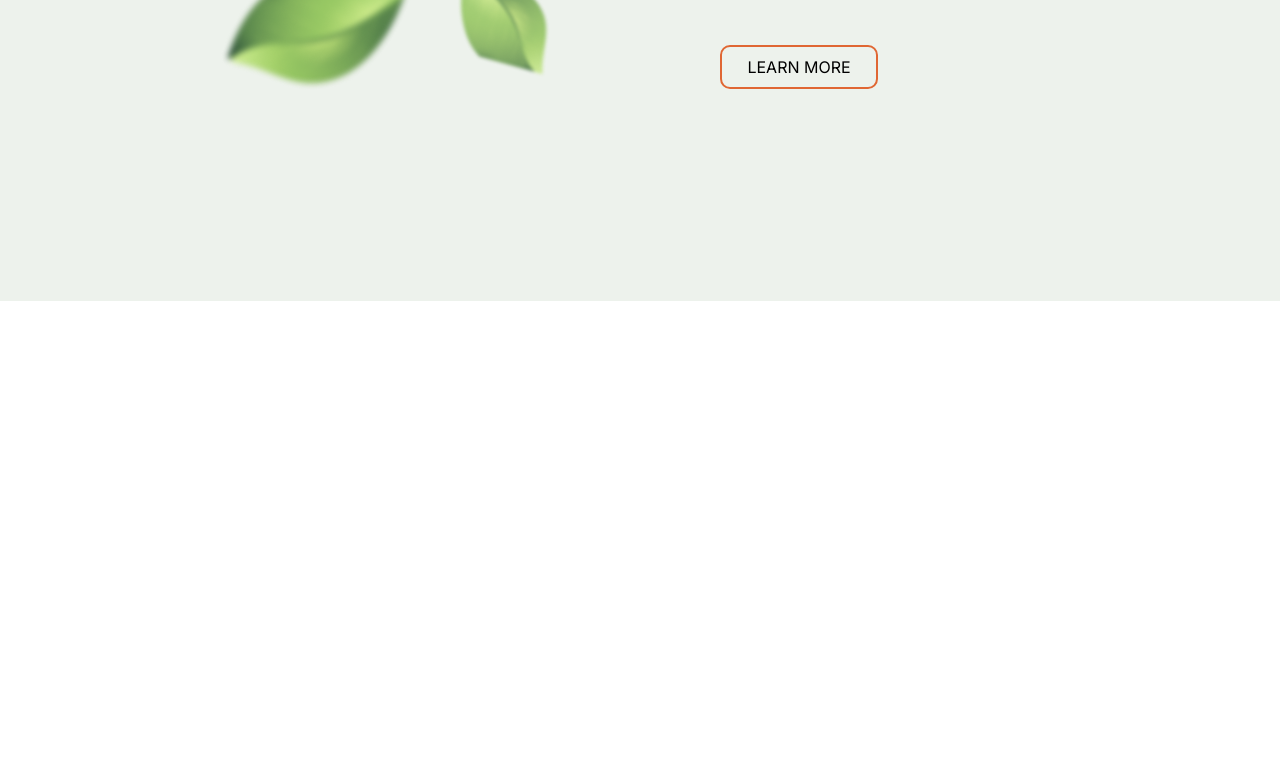
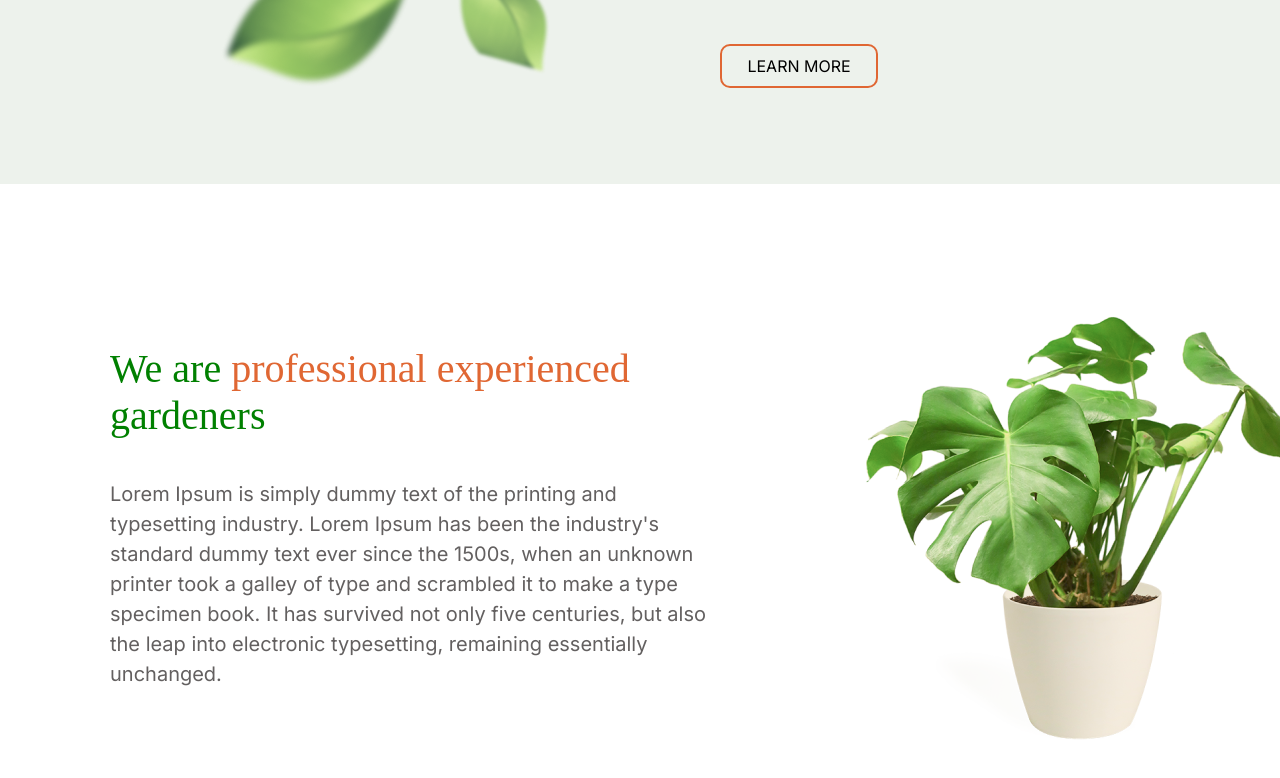
Before and after one commit to Mary-29/rsschool-cv, a plain HTML site: page plants/index.html in a window 1280 px wide. Shown: the part 482-1260 px from the top of the page. Before the commit the page ends 800 px from the top, so only its background shows below. Drawn offline with Linux system fonts and the light colour scheme; a web font is replaced by a local one.

Commit message:
feat: created about section

```diff
--- a/plants/css/style.css
+++ b/plants/css/style.css
@@ -1,13 +1,11 @@
 * {
     margin: 0;
-    font-family: 'Inter', sans-serif;
     text-decoration: none;
     list-style: none;
 }
 
 .green {
     color: green;
-    padding-top: 43px;
 }
 
 .header-plants {
@@ -16,13 +14,17 @@
     align-items: center;
     height: 134px;
     margin: 0 auto;
-    background-color: #EDF2EC;
-    padding: 0 110px 0 110px;
+
 }
 
 .main-container {
     width: 1440px;
     margin: 0 auto;
+    background-color: #EDF2EC;
+}
+
+.main-container section, header {
+    padding: 0 110px;
 }
 
 .logo-plants {
@@ -48,8 +50,7 @@
 .welcome{
     display: flex;
     justify-content: space-between;
-    padding: 55px 110px 62px 110px;
-    background-color: #EDF2EC;
+    align-items: center;
     height: 532px;
 }
 
@@ -58,9 +59,9 @@
 }
 .welcome-text {
     width: 50%;
-    padding-top: 43px;
 }
 .welcome-title {
+    font-family: 'Inter', sans-serif;
     font-size: 45px;
     font-weight: 700;
     line-height: 50px;
@@ -68,6 +69,7 @@
 }
 
 .welcome-lorem {
+    font-family: 'Inter', sans-serif;
     padding-top: 42px;
     font-size: 20px;
     font-weight: 400;
@@ -83,5 +85,33 @@
     border-radius: 10px;
     background-color: #EDF2EC;
     font-size: 16px;
+    font-family: 'Inter', sans-serif;
     text-transform: uppercase;
 }
+
+.about{
+    min-height: 666px;
+    display: flex;
+    justify-content: space-between;
+    align-items: center;
+    background-color: #FFFFFF;
+}
+
+.about-text {
+    width: 50%;
+}
+
+.title-about {
+    font-family: Inika, serif;
+    font-weight: 400;
+    font-size: 40px;
+    color:#E06733;
+}
+
+.about-lorem {
+    padding-top: 40px;
+    font-family: 'Inter', sans-serif;
+    font-size: 20px;
+    line-height: 30px;
+    color: #636060;
+}
--- a/plants/index.html
+++ b/plants/index.html
@@ -37,7 +37,16 @@
                     <button class="welcome-button">Learn more</button>
                 </div>
             </section>
-            <section class="about"></section>
+            <section class="about">
+                <div class="about-text">
+                    <h2 class="title-about"><span class="green">We are</span> professional experienced <span class="green">gardeners</span></h2>
+                    <p class="about-lorem">Lorem Ipsum is simply dummy text of the printing and typesetting industry. Lorem Ipsum has been the industry's standard
+                    dummy text ever since the 1500s, when an unknown printer took a galley of type and scrambled it to make a type specimen
+                    book. It has survived not only five centuries, but also the leap into electronic typesetting, remaining essentially
+                    unchanged.</p>
+                </div>
+                <div class="about-img"><img src="assets/img/png/about/about_houseplant 1.png" alt="plant"></div>
+            </section>
         </main>
     </div>
 </body>
```
